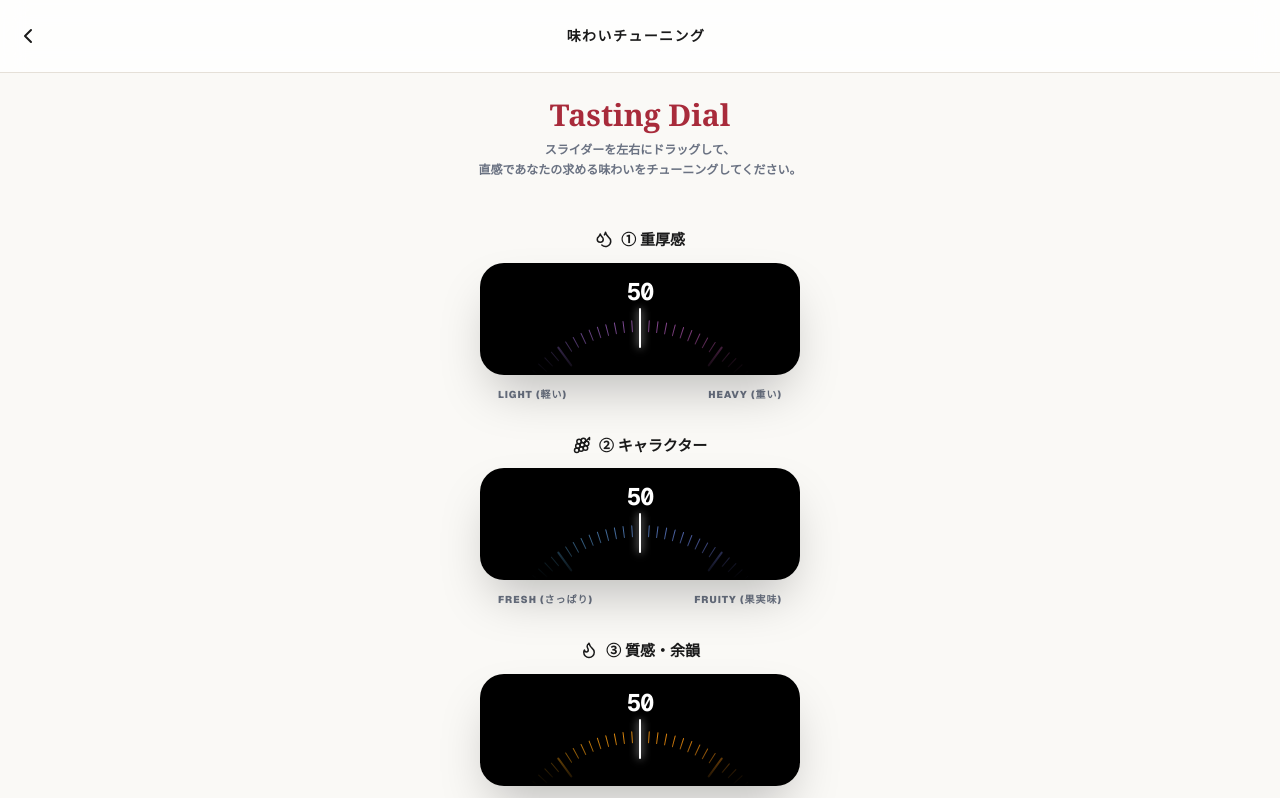
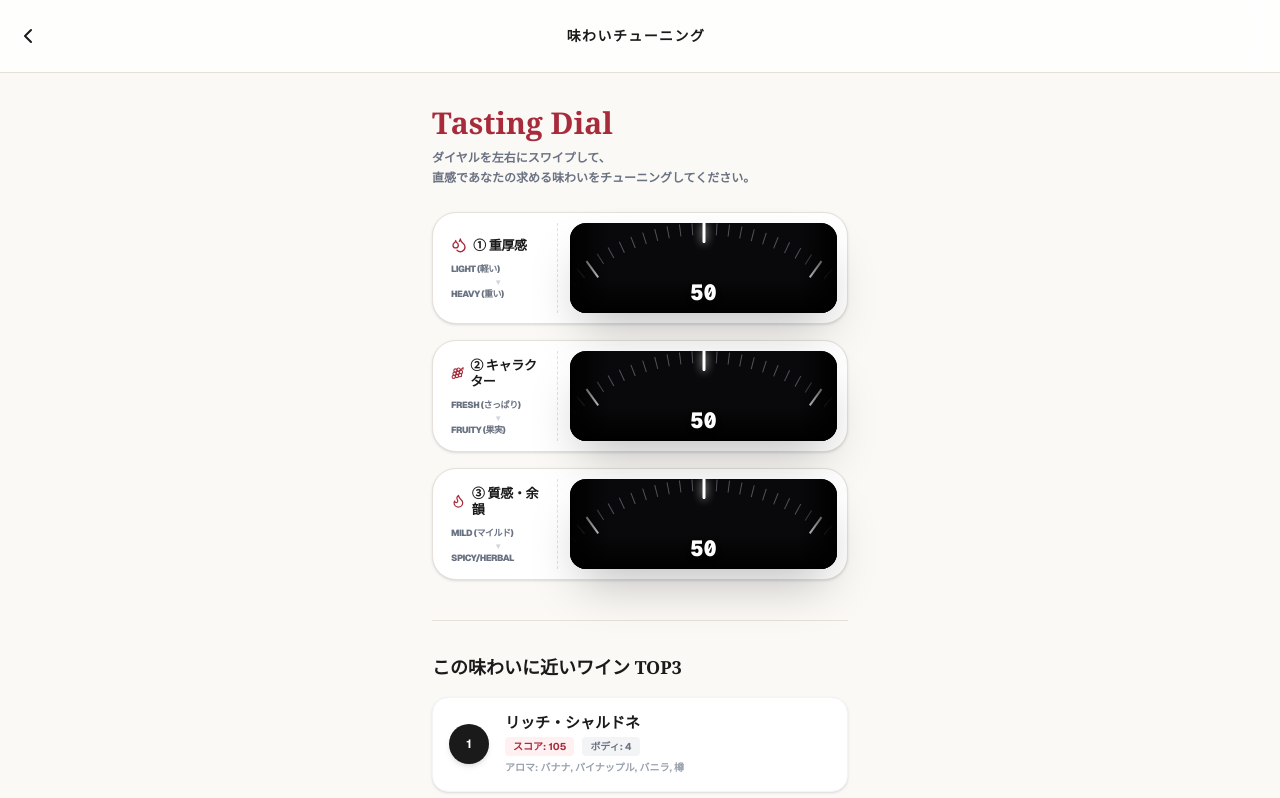
Before and after one commit to smlrwine-sys/ai-sommelier, a Next.js app: page /taste-test in a window 1280 px wide. Shown: the top 798 px of the page. Built offline with nearby package versions, Linux system fonts and the light colour scheme.

Commit message:
味わいから選ぶ機能の実装4

```diff
--- a/app/taste-test/page.tsx
+++ b/app/taste-test/page.tsx
@@ -17,8 +17,8 @@ const DUMMY_WINES = [
   { id: '6', name: 'ヘビー・カベルネ', type: '赤', origin: 'アメリカ', body: 5, acidity: 2, tannin: 5, aromas: ['カシス', 'ピーマン', '樽', 'タール'] },
 ];
 
-// === 超高機能サイバーダイヤルコンポーネント（自作で完全再現） ===
-const CyberDial = ({ value, onChange, labelLeft, labelRight, title, icon: Icon, startRGB, endRGB }: any) => {
+// === 洗練されたサイバーダイヤルコンポーネント (UICapsule完全再現) ===
+const CyberDial = ({ value, onChange, labelLeft, labelRight, title, icon: Icon }: any) => {
   const [isDragging, setIsDragging] = useState(false);
   const startX = useRef(0);
   const startVal = useRef(value);
@@ -31,11 +31,12 @@ const CyberDial = ({ value, onChange, labelLeft, labelRight, title, icon: Icon,
     (e.currentTarget as Element).setPointerCapture(e.pointerId);
   };
 
-  // 指を動かした時（横方向のドラッグで数値を滑らかに変動させる）
+  // 指を動かした時
   const handlePointerMove = (e: React.PointerEvent) => {
     if (!isDragging) return;
     const dx = e.clientX - startX.current;
-    let newVal = startVal.current + (dx / 3); // dxの割り算で感度を調整
+    // 右にドラッグすると数値が減る（目盛りが右に回る）ように感度調整
+    let newVal = startVal.current - (dx / 3);
     newVal = Math.max(0, Math.min(100, Math.round(newVal)));
     onChange(newVal);
   };
@@ -44,77 +45,58 @@ const CyberDial = ({ value, onChange, labelLeft, labelRight, title, icon: Icon,
     setIsDragging(false);
   };
 
-  // 1メモリ3.6度で円形に配置し、現在の値に合わせて全体を回転させる
-  const currentRotation = -value * 3.6;
+  return (
+    <div className="flex items-stretch bg-white p-2.5 rounded-[1.5rem] shadow-sm border border-[#E5E0D8]">
 
-  // インデックス(0~100)に応じた美しいグラデーション色を計算
-  const calculateColor = (index: number) => {
-    const ratio = index / 100;
-    const r = Math.round(startRGB[0] + ratio * (endRGB[0] - startRGB[0]));
-    const g = Math.round(startRGB[1] + ratio * (endRGB[1] - startRGB[1]));
-    const b = Math.round(startRGB[2] + ratio * (endRGB[2] - startRGB[2]));
-    return `rgb(${r}, ${g}, ${b})`;
-  };
-
-  return (
-    <div className="flex flex-col items-center select-none">
-      <div className="flex items-center gap-2 mb-3 text-[#1A1A1A]">
-        <Icon size={18} />
-        <h4 className="font-serif font-bold text-[15px]">{title}</h4>
+      {/* 左側：タイトルとラベル（縦幅を抑えるための横並びレイアウト） */}
+      <div className="flex flex-col justify-center w-[115px] pl-2 pr-3 shrink-0 border-r border-[#E5E0D8] border-dashed mr-3">
+        <div className="flex items-center gap-1.5 text-[#1A1A1A] mb-2">
+          <Icon size={16} className="text-[#A82B3B]" />
+          <h4 className="font-serif font-bold text-[13px] tracking-tight leading-tight">{title}</h4>
+        </div>
+        <div className="flex flex-col gap-1 mt-1">
+          <span className="text-[9px] font-black text-gray-500 uppercase tracking-tighter leading-none">{labelLeft}</span>
+          <span className="text-[8px] font-bold text-gray-300 uppercase tracking-tighter leading-none text-center">▼</span>
+          <span className="text-[9px] font-black text-gray-500 uppercase tracking-tighter leading-none">{labelRight}</span>
+        </div>
       </div>
 
-      {/* ダイヤル本体（黒ベースで縦幅を抑えたスタイリッシュな形状） */}
+      {/* 右側：UICapsule風ダイヤル本体 */}
       <div
-        className="relative w-full max-w-[320px] h-28 bg-black rounded-3xl overflow-hidden shadow-2xl touch-none cursor-grab active:cursor-grabbing border border-black/10 mx-auto"
+        className="flex-1 relative h-[90px] overflow-hidden rounded-2xl bg-zinc-950 shadow-2xl p-4 touch-none cursor-grab active:cursor-grabbing"
         onPointerDown={handlePointerDown}
         onPointerMove={handlePointerMove}
         onPointerUp={handlePointerUp}
         onPointerCancel={handlePointerUp}
       >
-        {/* 左右と下部のフェードシャドウ（立体感と奥行きを出す） */}
-        <div className="pointer-events-none absolute inset-y-0 left-0 z-20 w-24 bg-gradient-to-r from-black to-transparent" />
-        <div className="pointer-events-none absolute inset-y-0 right-0 z-20 w-24 bg-gradient-to-l from-black to-transparent" />
-        <div className="pointer-events-none absolute bottom-0 left-0 right-0 z-20 h-12 bg-gradient-to-t from-black to-transparent" />
+        {/* フェードシャドウ（立体感の演出） */}
+        <div className="pointer-events-none absolute right-0 bottom-0 left-0 z-30 h-[40%] bg-gradient-to-b from-transparent to-black" />
+        <div className="pointer-events-none absolute inset-y-0 left-0 z-30 w-10 bg-gradient-to-r from-black to-transparent" />
+        <div className="pointer-events-none absolute inset-y-0 right-0 z-30 w-10 bg-gradient-to-l from-black to-transparent" />
 
-        {/* 数値表示（NumberFlowの代わり） */}
-        <div className="absolute top-3 left-0 right-0 flex justify-center z-40 pointer-events-none">
-          <span className="text-white font-mono text-2xl font-bold tracking-tighter drop-shadow-[0_2px_4px_rgba(0,0,0,1)]">{value}</span>
+        {/* センターの白いインジケーター（針） */}
+        <div className="pointer-events-none absolute left-1/2 z-20 h-5 w-[3px] -translate-x-1/2 top-0 rounded-b-full bg-white shadow-[0_0_10px_rgba(255,255,255,1)]" />
+
+        {/* 数値表示 */}
+        <div className="pointer-events-none absolute bottom-1 left-1/2 -translate-x-1/2 z-30 flex items-baseline">
+          <span className="text-white font-mono text-[22px] font-black drop-shadow-md">{value}</span>
         </div>
 
-        {/* センターの白いインジケーター（針） */}
-        <div className="pointer-events-none absolute left-1/2 top-11 z-30 h-10 w-[2px] -translate-x-1/2 rounded-full bg-white shadow-[0_0_8px_rgba(255,255,255,1)]" />
-
-        {/* 目盛りの円盤 */}
+        {/* 目盛りの円盤（巨大な円を配置し、上部だけを表示） */}
         <div
-          className="absolute left-1/2 top-14 w-[280px] h-[280px] rounded-full"
+          className="absolute left-1/2 top-0 w-[400px] h-[400px]"
           style={{
-            transform: `translateX(-50%) rotate(${currentRotation}deg)`,
-            transition: isDragging ? 'none' : 'transform 0.2s cubic-bezier(0.25, 1, 0.5, 1)'
+            transform: `translateX(-50%) rotate(${-value * 3.6}deg)`,
+            transition: isDragging ? 'none' : 'transform 0.1s cubic-bezier(0.25, 1, 0.5, 1)'
           }}
         >
-          {Array.from({ length: 101 }).map((_, i) => {
-            const angle = i * 3.6;
-            const isTenth = i % 10 === 0; // 10ごとに太い線にする
-            return (
-              <div
-                key={i}
-                className="absolute inset-0 flex justify-center"
-                style={{ transform: `rotate(${angle}deg)` }}
-              >
-                <div
-                  className={`rounded-full ${isTenth ? 'h-6 w-[2px]' : 'h-3 w-[1px]'}`}
-                  style={{ backgroundColor: calculateColor(i), opacity: 0.9 }}
-                />
-              </div>
-            );
-          })}
+          {Array.from({ length: 100 }).map((_, i) => (
+            <div key={i} className="absolute inset-0 flex justify-center" style={{ transform: `rotate(${i * 3.6}deg)` }}>
+              {/* 10目盛りごとに太くて白い線、それ以外は細いグレーの線 */}
+              <div className={`absolute top-0 ${i % 10 === 0 ? 'h-5 w-[2px] bg-white' : 'h-3 w-[1px] bg-zinc-600'}`} />
+            </div>
+          ))}
         </div>
-      </div>
-
-      {/* ガイドラベル */}
-      <div className="flex justify-between w-full max-w-[300px] px-2 mt-3">
-        <span className="text-[10px] font-black text-gray-500 uppercase tracking-widest">{labelLeft}</span>
-        <span className="text-[10px] font-black text-gray-500 uppercase tracking-widest">{labelRight}</span>
       </div>
     </div>
   );
@@ -167,37 +149,34 @@ export default function TasteTuningUI() {
         <div className="w-10" />
       </div>
 
-      <div className="max-w-md mx-auto p-6 space-y-12">
-        <div className="text-center space-y-2">
+      <div className="max-w-md mx-auto p-4 space-y-10 mt-4">
+        <div className="text-left space-y-2 mb-6">
           <h2 className="text-3xl font-serif font-black text-[#A82B3B]">Tasting Dial</h2>
-          <p className="text-xs font-bold text-gray-500 leading-relaxed">スライダーを左右にドラッグして、<br/>直感であなたの求める味わいをチューニングしてください。</p>
+          <p className="text-xs font-bold text-gray-500 leading-relaxed">ダイヤルを左右にスワイプして、<br/>直感であなたの求める味わいをチューニングしてください。</p>
         </div>
 
-        {/* 洗練されたサイバーダイヤル群 */}
-        <div className="space-y-8">
+        {/* 洗練されたコンパクトなサイバーダイヤル群 */}
+        <div className="space-y-4">
           <CyberDial
             title="① 重厚感" icon={Droplets}
             value={weight} onChange={setWeight}
             labelLeft="Light (軽い)" labelRight="Heavy (重い)"
-            startRGB={[59, 130, 246]} endRGB={[225, 29, 72]} // 青から赤へのグラデーション
           />
           <CyberDial
             title="② キャラクター" icon={Grape}
             value={character} onChange={setCharacter}
-            labelLeft="Fresh (さっぱり)" labelRight="Fruity (果実味)"
-            startRGB={[16, 185, 129]} endRGB={[147, 51, 234]} // 緑から紫へのグラデーション
+            labelLeft="Fresh (さっぱり)" labelRight="Fruity (果実)"
           />
           <CyberDial
             title="③ 質感・余韻" icon={Flame}
             value={texture} onChange={setTexture}
             labelLeft="Mild (マイルド)" labelRight="Spicy/Herbal"
-            startRGB={[234, 179, 8]} endRGB={[249, 115, 22]} // 黄色からオレンジへのグラデーション
           />
         </div>
 
         {/* リアルタイム結果表示 */}
-        <div className="pt-10 border-t border-[#E5E0D8] space-y-4">
-          <h3 className="font-serif font-bold text-lg text-center">この味わいに近いワイン TOP3</h3>
+        <div className="pt-8 border-t border-[#E5E0D8] space-y-4">
+          <h3 className="font-serif font-bold text-lg text-left">この味わいに近いワイン TOP3</h3>
           <div className="space-y-3">
             {matchedWines.map((wine, idx) => (
               <div key={wine.id} className="bg-white p-4 rounded-2xl shadow-sm border border-gray-100 flex items-center gap-4">
@@ -205,7 +184,7 @@ export default function TasteTuningUI() {
                   <span>{idx + 1}</span>
                 </div>
                 <div className="flex-1 text-left space-y-1">
-                  <p className="font-black text-lg leading-tight text-[#1A1A1A]">{wine.name}</p>
+                  <p className="font-black text-[15px] leading-tight text-[#1A1A1A]">{wine.name}</p>
                   <div className="flex gap-2">
                     <span className="text-[10px] font-bold text-[#A82B3B] bg-rose-50 px-2 py-0.5 rounded">スコア: {wine.score}</span>
                     <span className="text-[10px] font-bold text-gray-500 bg-gray-100 px-2 py-0.5 rounded">ボディ: {wine.body}</span>
```
